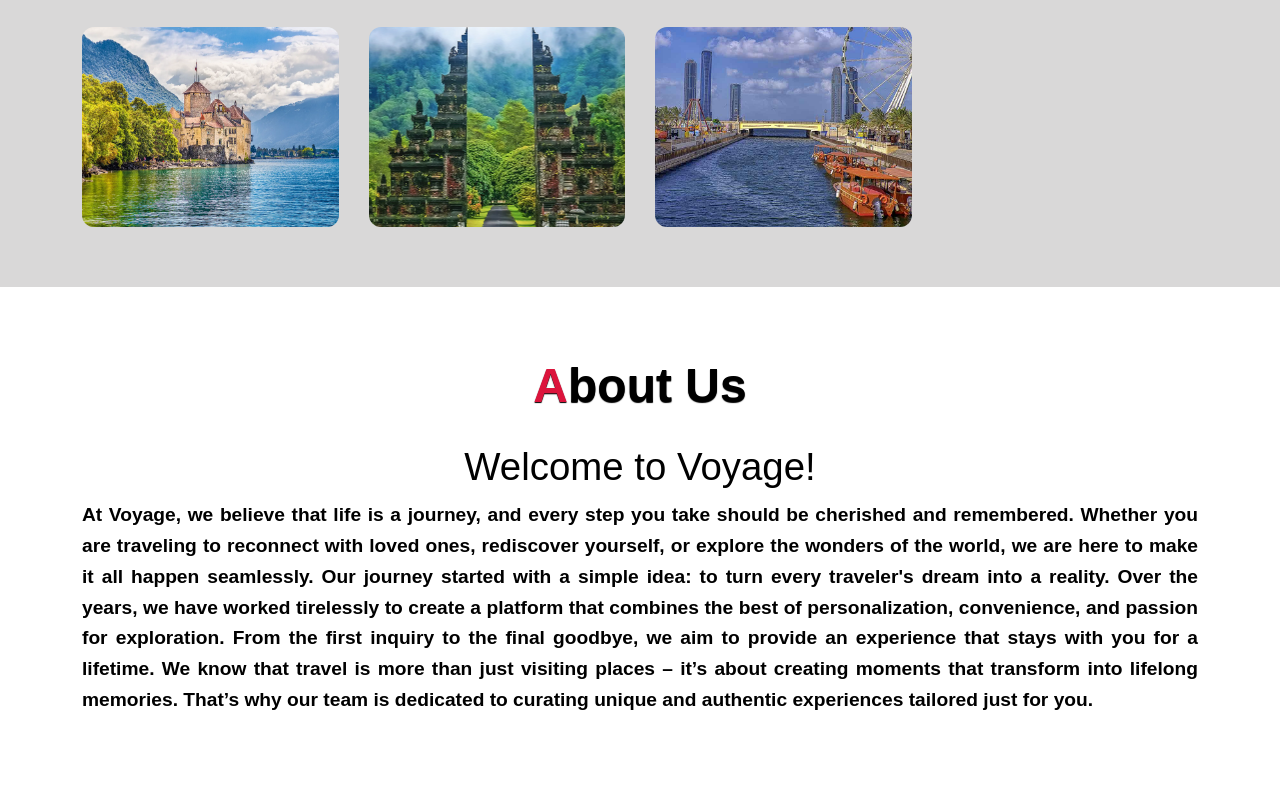
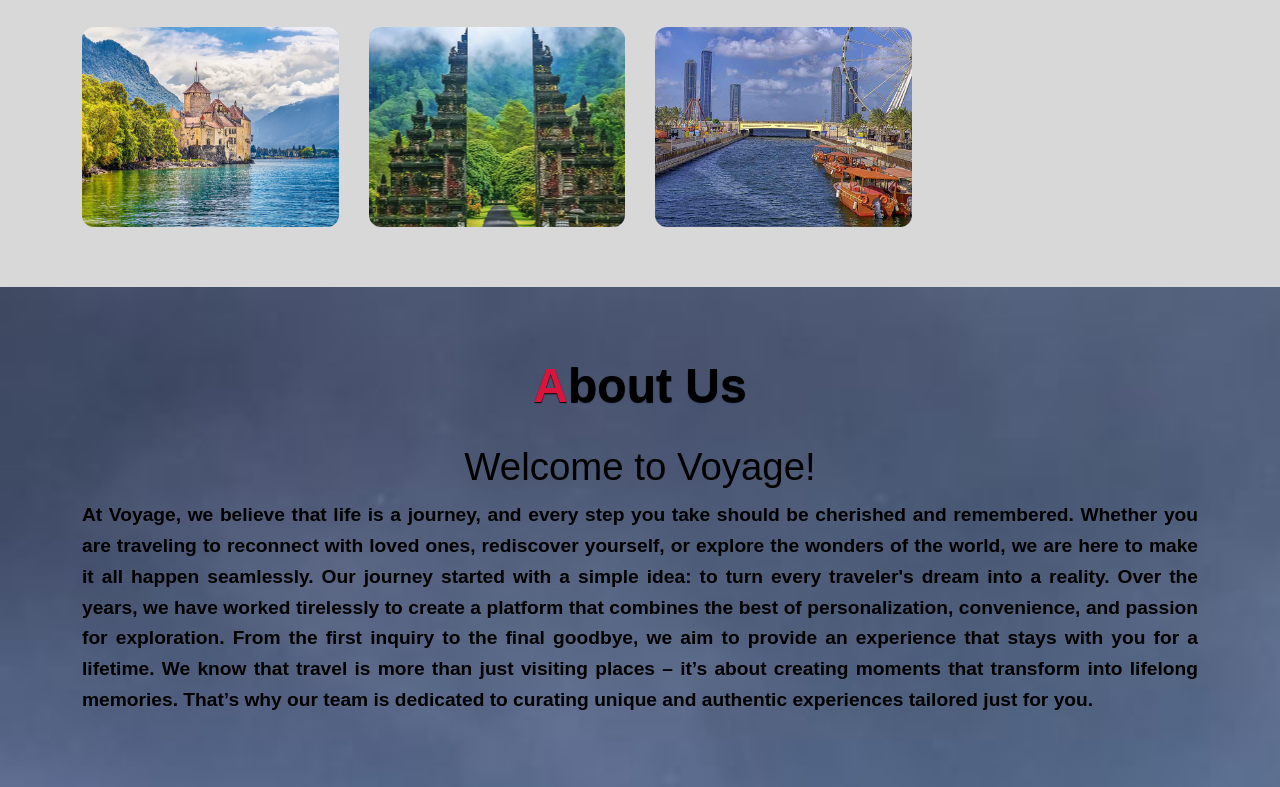
Before and after one commit to saadiyah697/Voyage.github, a plain HTML site: page Travel Website/index.html in a window 1280 px wide. Shown: the part 7008-7795 px from the top of the page. Drawn offline with nearby package versions, Linux system fonts and the light colour scheme.

Commit message:
Front-end

```diff
--- a/Travel Website/style.css
+++ b/Travel Website/style.css
@@ -742,7 +742,7 @@ body {
 .about {
     padding: 50px 20px;
     font-family: Arial, sans-serif;
-    background: url(./images/about\ us.jpg);
+    background: url(./images/about\ us\ \(1\).jpg);
     background-repeat: no-repeat;
     background-size: cover;
     margin-bottom: 0;
```
